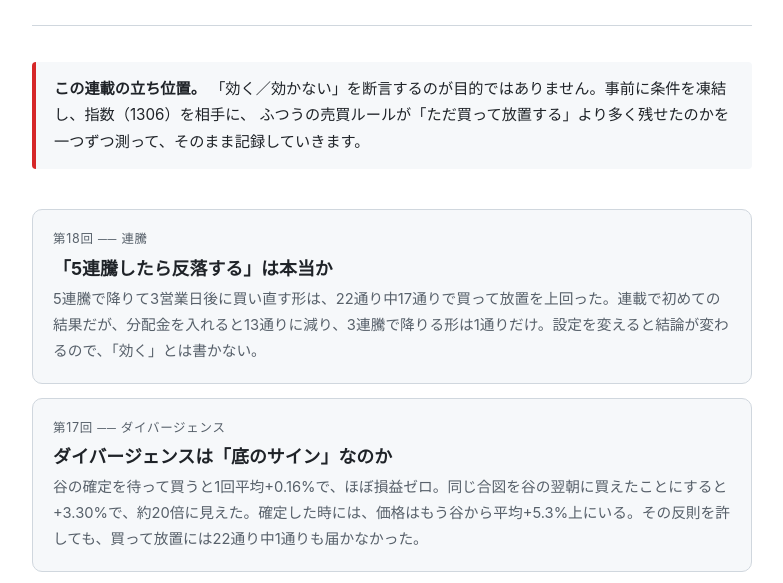
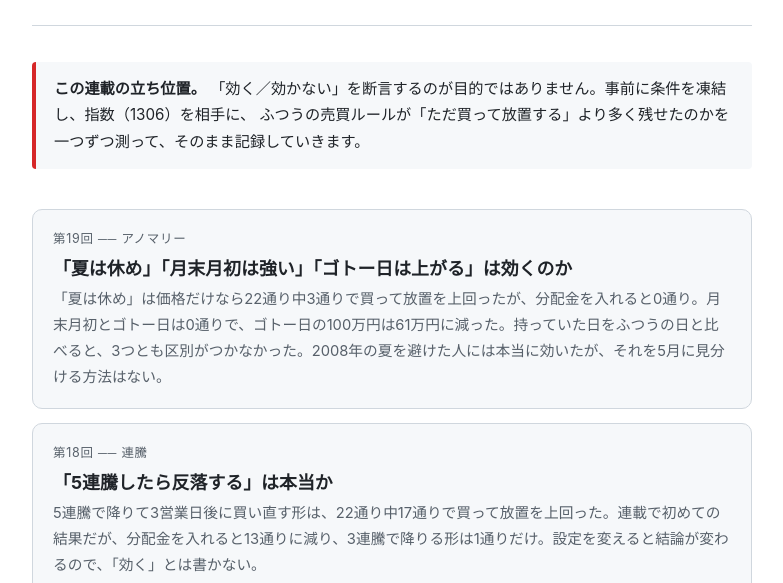
Before and after one commit to koujunmai/market-phenomena, a plain HTML site: page index.html in a window 1280 px wide. Shown: the part 203-786 px from the top of the page, without its empty margins (248-1031 px from the left). Drawn offline with Linux system fonts and the light colour scheme.

Commit message:
index: 第19回（アノマリー）を目次に追加・第19回の見出し画像
Co-Authored-By: Claude Opus 5.5 <noreply@anthropic.com>

```diff
--- a/index.html
+++ b/index.html
@@ -65,6 +65,11 @@ footer a{color:var(--link)}
   </div>
 
   <ol class="toc">
+    <li><a href="19-anomaly.html">
+      <p class="ep">第19回 ── アノマリー</p>
+      <p class="title">「夏は休め」「月末月初は強い」「ゴトー日は上がる」は効くのか</p>
+      <p class="sub">「夏は休め」は価格だけなら22通り中3通りで買って放置を上回ったが、分配金を入れると0通り。月末月初とゴトー日は0通りで、ゴトー日の100万円は61万円に減った。持っていた日をふつうの日と比べると、3つとも区別がつかなかった。2008年の夏を避けた人には本当に効いたが、それを5月に見分ける方法はない。</p>
+    </a></li>
     <li><a href="18-streak.html">
       <p class="ep">第18回 ── 連騰</p>
       <p class="title">「5連騰したら反落する」は本当か</p>
@@ -162,7 +167,7 @@ footer a{color:var(--link)}
     </a></li>
   </ol>
 
-  <p class="upcoming">第19回は順次公開します。</p>
+  <p class="upcoming">第20回は順次公開します。</p>
 
   <footer>
     検証は事前登録（計算前に凍結）→ 計算 → 結果 の順で行っています。特定の個人・サイトを名指しする意図はなく、
```
Also changed, not shown: 1 other file.
